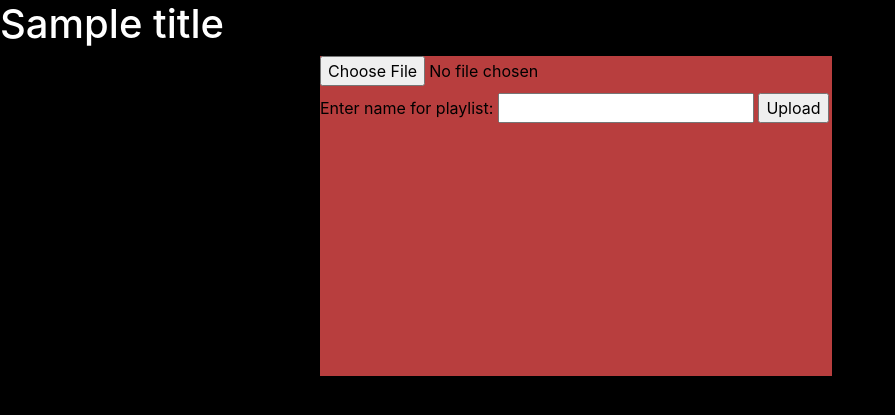
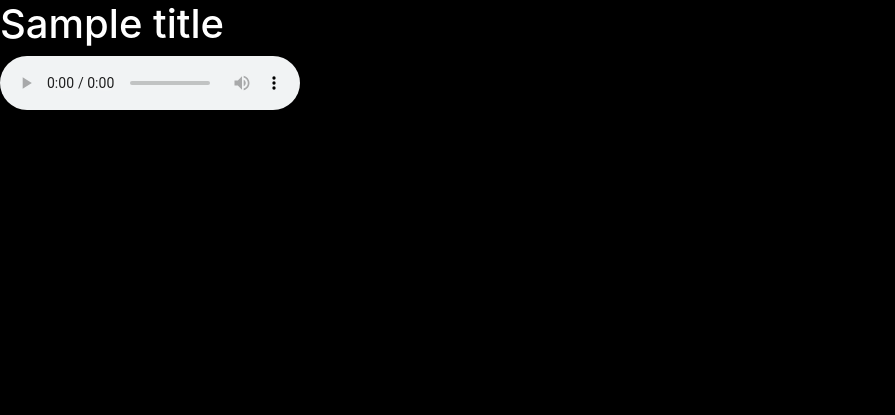
Before and after one commit to mizaagi/orange-spoon, a Flask app: template templates/play.html in a window 1280 px wide. Shown: the part 56-471 px from the top of the page, without its empty margins (0-895 px from the left). Run offline with Flask 3, Linux system fonts and the light colour scheme; the template is opened without the code that fills it: most values are stand-ins (such as "Sample title", 1, 10 or a date in 2020).

Commit message:
Worked on stuff! We want to die.
Co-authored-by: Owen White <O-white1@users.noreply.github.com>

```diff
--- a/app.py
+++ b/app.py
@@ -35,11 +35,6 @@ open("file.txt", 'a').write("songname.mp3")
 with open("{{playlistname}}" + ".txt", 'a') # {{playlistname}} get the playlist name from the variable assigned as such
 """
 
-@app.route("/play")
-def play():
-    pass
-
-
 @app.route("/playlists")
 def playlists():
     return render_template("playlists.html", title="Playlists")
@@ -71,5 +66,6 @@ def new_playlist(playlist_name, contents=[]):
 #That would be easier
 
 @app.route("/play")
-def play_music():
-    return render_template("play.html", title="Play")
+def play():
+    files = os.listdir("audioFiles")
+    return render_template("play.html", title="Play", files=files)
--- /dev/null
+++ b/playlists/Jerry.txt
@@ -0,0 +1,2 @@
+W Track.mp3
+W Track.mp3
--- /dev/null
+++ b/playlists/bahethseheasrh.txt
@@ -0,0 +1,2 @@
+Stage 1 Theme_.mp3
+Stage 1 Theme_.mp3
--- /dev/null
+++ b/playlists/hallojaoderneinundbrotundweinundwasser.txt
@@ -0,0 +1 @@
+Cyanocitta_cristata_-_Blue_Jay_-_XC109601.ogg
--- /dev/null
+++ b/playlists/hello.txt
@@ -0,0 +1,2 @@
+Stage 4 Theme_(1).mp3
+Stage 4 Theme_(1).mp3
--- /dev/null
+++ b/playlists/qweqweqwe.txt
@@ -0,0 +1 @@
+One for the Ages.mp3
--- a/static/fileupload.css
+++ b/static/fileupload.css
@@ -60,9 +60,14 @@ code {
     margin-left: 25%;
     margin-right: 25%;
     background-color: rgb(184, 62, 62);
+    border-radius: 5%;
     color: black;
+    position: absolute;
+    width: 50%;
+    padding: 10px;
+    text-align: center;
+    padding: 70px 0;
     .centercenter {
-        margin: 10%;
     }
     height: 40%;
     width: 40%;
--- a/templates/fileupload.html
+++ b/templates/fileupload.html
@@ -30,14 +30,14 @@
         </dialog>
 
 
-        <!-- <script>
+        <script>
             let popup = document.getElementById('confirm');
             function PopUp() {
                  popup.classList.toggle("show");
             }
 
 
-        </script> -->
+        </script>
     </div>
 </body>
 
--- a/templates/play.html
+++ b/templates/play.html
@@ -8,19 +8,13 @@
     {% include 'navbar.html' %}
     <div id="container">
         <h1>{{ title }}</h1>
-        <form method="POST" enctype="multipart/form-data">
-            <div class="center">
-                <input type="file" name="file" id="file" accept="audio/*">
-                <div class="lower" id="centercenter">
-                    <label class="lower" id="centercenter">Enter name for playlist: </label>
-                    <input type="text" name="playlistname" id="playlistname" accept="*" id="centercenter">
-                    <input type="submit" value="Upload" id="centercenter" onclick="PopUp()">
-
-                </div>
-            </div>
-        </form>
-
-
+        <audio controls>
+            <ul>
+                {% for file in files %}
+                <li><source src="{{ file }}"></li>
+                {% endfor %}
+            </ul>
+        </audio>
     </div>
 </body>
 
```
Also changed, not shown: notes.txt (+7 -0 lines), 4 other files.
